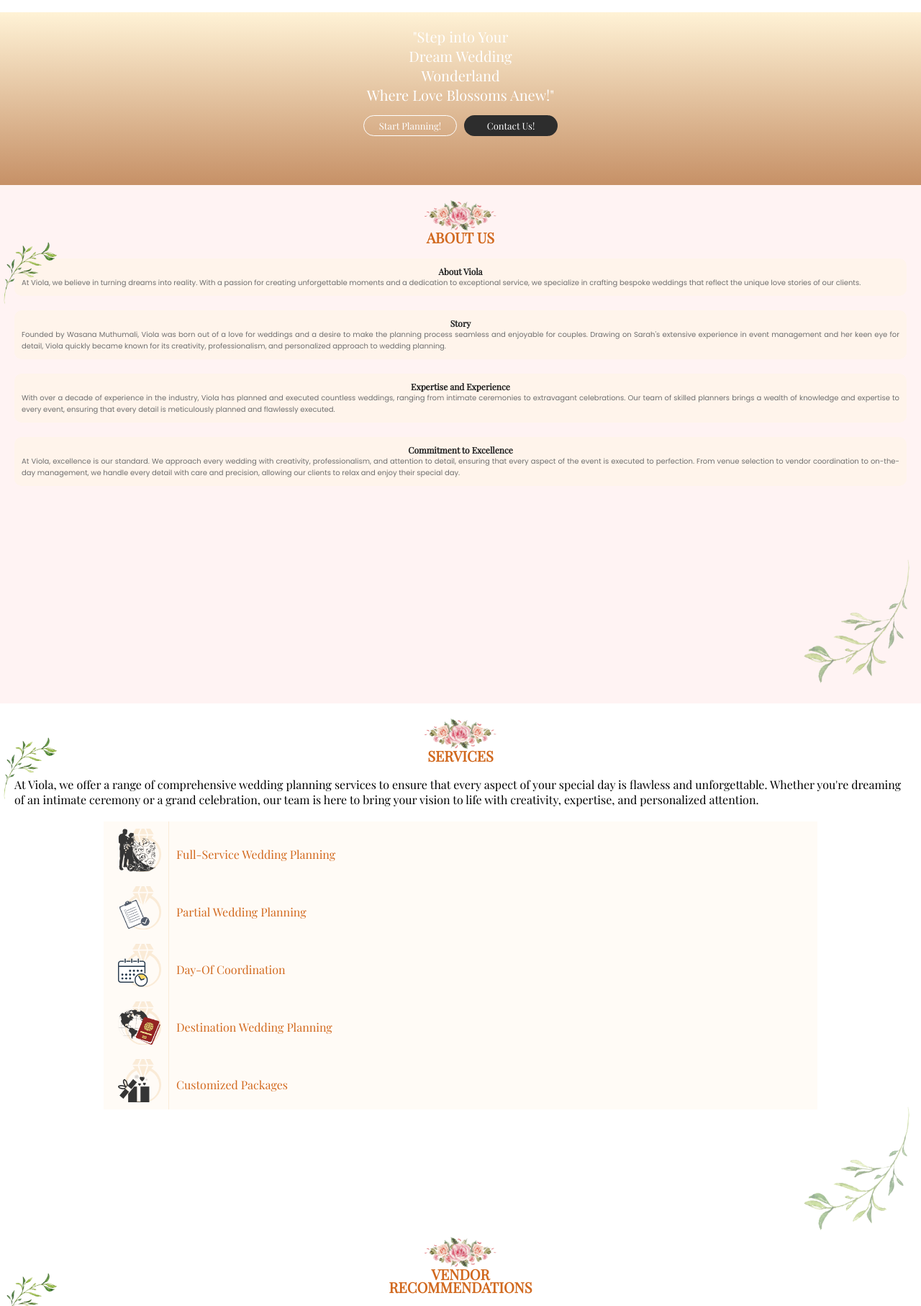
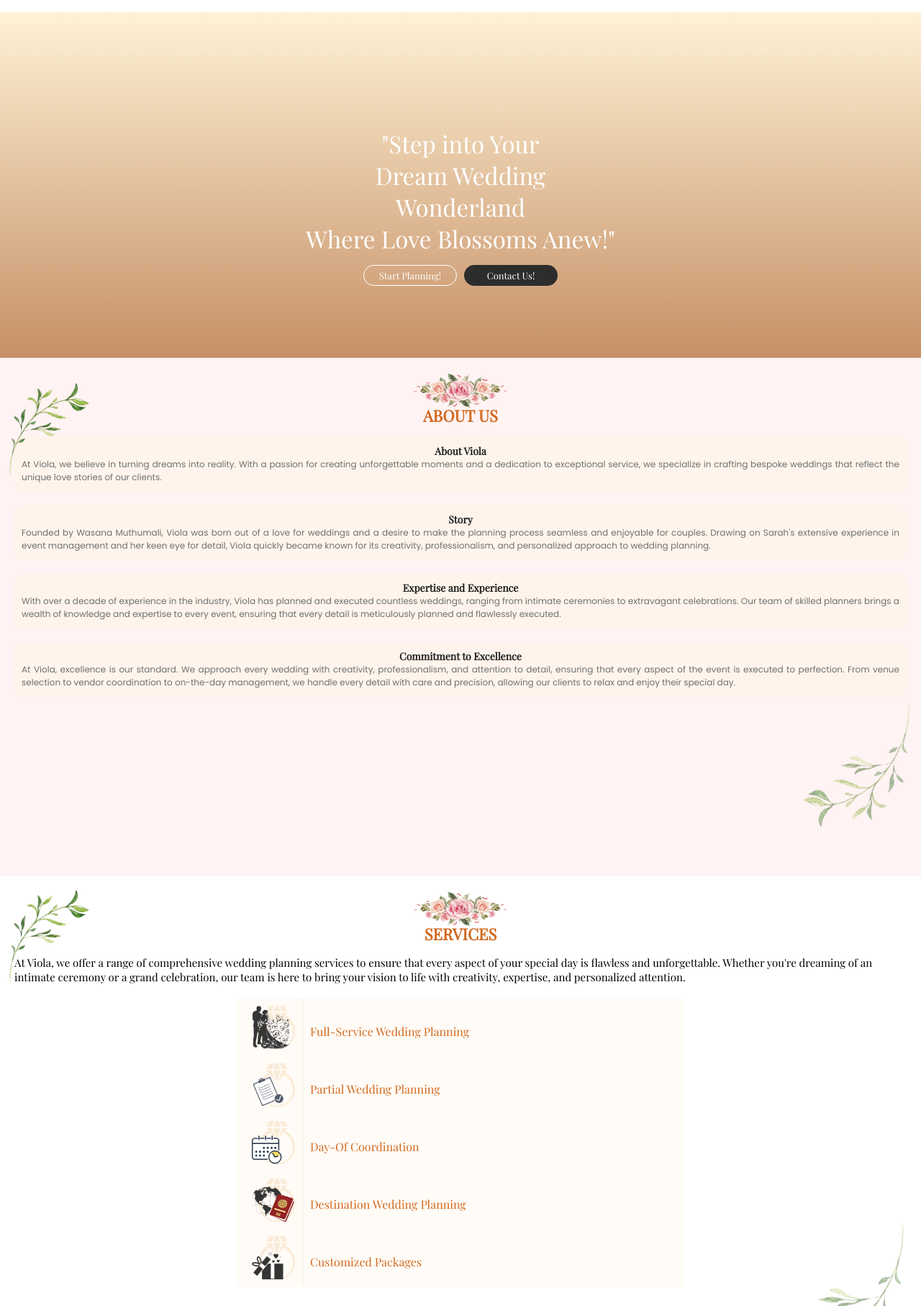
Before and after one commit to muthumaliperera/WeddingEventPlanner, a plain HTML site: page index.html in a window 1280 px wide. Shown: the part 63-1877 px from the top of the page at 72% size. Drawn offline with nearby package versions, Linux system fonts and the light colour scheme.

Commit message:
media-query edited

```diff
--- a/media-query.css
+++ b/media-query.css
@@ -1,10 +1,98 @@
 @media screen and (min-width:768px){
     body{
-        background-color: #c84242;
+        background-color: #fff562;
+    }
+    #hero-home{
+        padding-top: 14vh;
+        height: 50vh;
+    }
+    #hero-home h1{
+        width: 70%;
+     font-size: 29px;
+    }
+    #title-img{
+        width: 130px;
+        height: 50px;
+    }
+    #title-main{
+        font-size: 22px;
+        line-height: 20px;
+    }
+    #about-title{
+        font-size: 14px;
+    }
+    #about-text{
+        font-size: 12px;
+    }
+    .image-icons{
+        width: 60%;
+    }
+    #gal{
+        width: 120px;
+    }
+    #rose1{
+        top: 68vh;
+    }
+    #rose2{
+        top: 129vh;
+    }
+    #rose3{
+        top:153vh;
+    }
+    #rose4{
+        width: 220px;
+        top: 220vh;
+    }
+    #rose5{
+        top:246vh;
+    }
+    #rose6{
+        width: 220px;
+        top: 320vh;
     }
 }
 @media screen and (min-width:1025px){
     body{
         background-color: #fff;
     }
+    #hero-home{
+        padding-top: 20vh;
+        height: 60vh;
+    }
+    #hero-home h1{
+     font-size: 33px;
+    }
+
+    .image-icons{
+        width: 50%;
+    }
+    #gal{
+        width: 140px;
+    }
+    #rose1{
+        width: 150px;
+        top: 70vh;
+    }
+    #rose2{
+        top: 130vh;
+    }
+    #rose3{
+        width: 150px;
+        top:158vh;
+    }
+    #rose4{
+        width: 250px;
+        top: 220vh;
+    }
+    #rose5{
+        width: 150px;
+        top:250vh;
+    }
+    #rose6{
+        width: 250px;
+        top: 330vh;
+    }
+    #service-intro{
+        font-size: 15px;
+    }
 }
--- a/style.css
+++ b/style.css
@@ -167,7 +167,6 @@ body{
 
 /* about us */
 #hero-about{
-    /* background: linear-gradient(rgba(255, 255, 255, 0.34), rgba(255, 255, 255, 0.937)), url("./assets/wed3.jpg"); */
     background-color: rgb(255, 243, 243);
    height: 90vh;
 }
@@ -244,22 +243,6 @@ body{
     right: -15px;
     opacity: 0.5;
 }
-#dot1{
-    position: absolute;
-    width: 200px;
-    top: 180vh;
-    left: 15px;
-    opacity: 0.5;
-    z-index: -1;
-}
-#dot2{
-    position: absolute;
-    width: 150px;
-    top: 300vh;
-    left: 15px;
-    opacity: 0.5;
-    z-index: -1;
-}
 
 /* services */
 #hero-services{
@@ -317,7 +300,7 @@ body{
 
 .image-icons{
     /* gap: 10px; */
-    width: 80%;
+    width: 70%;
     height: 80px;
     background-color: rgba(255, 235, 205, 0.193);
     padding: 20px;
@@ -363,7 +346,7 @@ body{
 }
 .footer{
     width: 100%;
-    height: 40vh;
+    height:40vh;
     background-color: chocolate;
 }
 .footer .logo{
```
